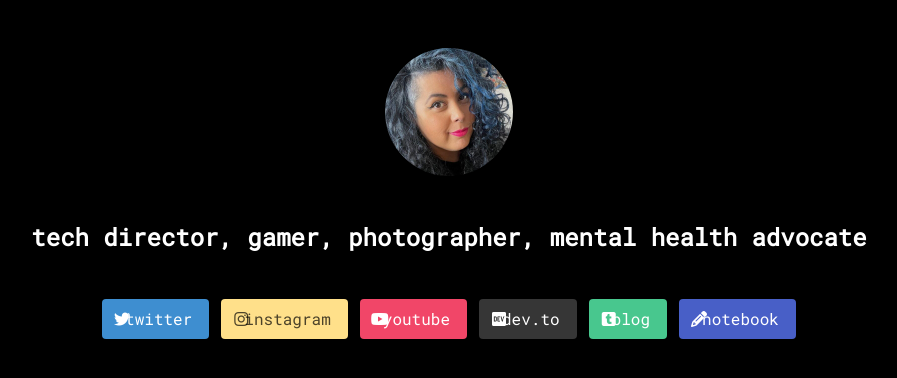
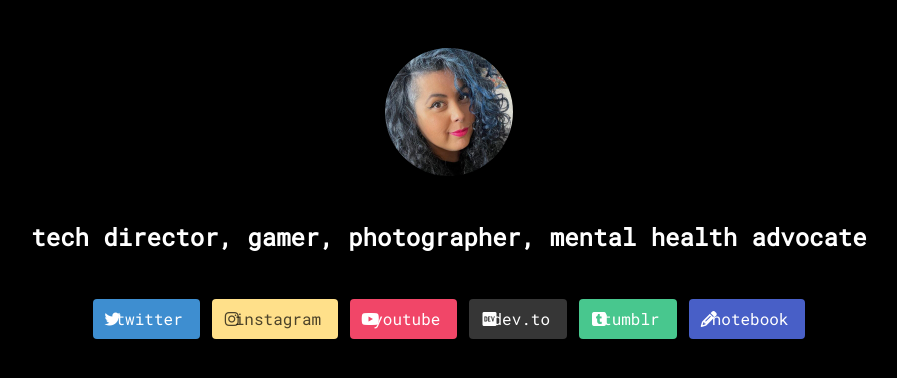
Before and after one commit to CaffeinatedBit/old-bd-page, a website: page index.html in a window 1280 px wide. Shown: the whole page, without its empty margins (191-1088 px from the left). Drawn offline with nearby package versions, Linux system fonts and the light colour scheme.

Commit message:
fix links

```diff
--- a/index.html
+++ b/index.html
@@ -73,12 +73,12 @@
                 </span>
               </a>
 
-              <a class="button is-success" href="https://binarydigit.tumblr.com" target="_blank" rel="noopener noreferrer" aria-label="BinaryDigit's Notion Notebook">
+              <a class="button is-success" href="https://binarydigit.tumblr.com" target="_blank" rel="noopener noreferrer" aria-label="BinaryDigit's Tumblr">
                 <span class="icon-text">
                   <span class="icon">
                     <i class="fab fa-tumblr-square"></i>
                   </span>
-                  blog
+                  tumblr
                 </span>
               </a>
               <a class="button is-link" href="/notebook" target="_blank" rel="noopener noreferrer" aria-label="BinaryDigit's Notion Notebook">
```
